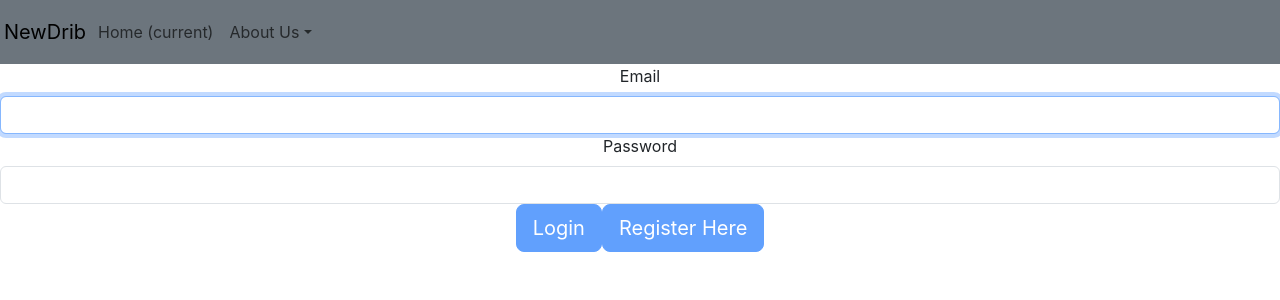
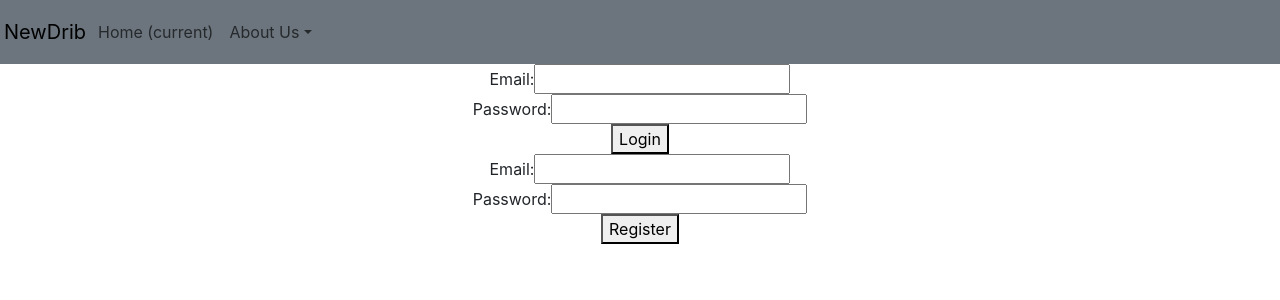
Before and after one commit to Jesalim/Dribble-ph2-project, a React (Create React App) app: page / in a window 1280 px wide. Shown: the top 300 px of the page. Built offline with nearby package versions, Linux system fonts and the light colour scheme.

Commit message:
profile component

```diff
--- a/src/components/homepage.js
+++ b/src/components/homepage.js
@@ -1,6 +1,11 @@
 // import react, { useState, useEffect } from "react";
 import Navbar from "./navbar";
 import Login from "./login";
+import Register from "./register";
+
+
+// const root = ReactDOM.createRoot(document.getElementById('yourroot'));
+
 
 
 function Homepage() {
@@ -10,8 +15,11 @@ function Homepage() {
         <div>
             <Navbar />
             <Login />
+            <Register/>
         </div>
     )
+
+    // root.render(Homepage);
 }
 
 export default Homepage
--- a/src/components/login.js
+++ b/src/components/login.js
@@ -1,82 +1,108 @@
-import React, { useState } from "react";
-import Form from "react-bootstrap/Form";
-import Button from "react-bootstrap/Button";
-// import "./Login.css";
+// import React, { useState } from "react";
+// import Form from "react-bootstrap/Form";
+// import Token from "./token";
 
-export default function Login() {
 
-  const [email, setEmail] = useState("");
+// export default function Login() {
+//   const [email, setEmail] = useState("");
+//   const [password, setPassword] = useState("");
 
-  const [password, setPassword] = useState("");
+//   // function validateForm() {
+//   //   return email.length > 0 && password.length > 0;
+//   // }
 
-  function validateForm() {
+//   function handleSubmit(event) {
+//     event.preventDefault();
+//   }
 
-    return email.length > 0 && password.length > 0;
+//   return (
+//     <card className="Login">
+//       <Form onSubmit={handleSubmit}>
+//         <Form.Group size="lg" controlId="email">
+//           <Form.Label>Email</Form.Label>
+//           <Form.Control
+//             autoFocus
+//             type="email"
+//             value={email}
+//             onChange={(e) => setEmail(e.target.value)}
+//           />
 
-  }
+//         </Form.Group>
+//         <Form.Group size="lg" controlId="password">
+//           <Form.Label>Password</Form.Label>
+//           <Form.Control
+//             type="password"
+//             value={password}
+//             onChange={(e) => setPassword(e.target.value)}
+//           />
+//         </Form.Group>
 
-  function handleSubmit(event) {
+//         <Token/>
 
-    event.preventDefault();
+//       </Form>
 
-  }
+//     </card>
+
+//   );
+
+// }
+
+
+import React, { useState } from 'react';
+
+function LoginForm() {
+  const [email, setEmail] = useState('');
+  const [password, setPassword] = useState('');
+  const [error, setError] = useState(null);
+
+  const handleSubmit = async e => {
+    e.preventDefault();
+    try {
+      // handle login logic here, for example:
+      const res = await fetch('/api/login', {
+        method: 'POST',
+        body: JSON.stringify({ email, password }),
+        headers: { 'Content-Type': 'application/json' }
+      });
+      if (!res.ok) {
+        throw new Error(res.statusText);
+      }
+      // handle successful login
+    } catch (err) {
+      setError(err.message);
+    }
+  };
+
+  // useEffect(() => {
+  //   // check if user is logged in
+  //   if (loggedIn) {
+  //     // redirect to profile
+  //     window.location.href = '/profile';
+  //   }
+  // }, [loggedIn]);
 
   return (
+    <form onSubmit={handleSubmit}>
+      <label htmlFor="email">Email:</label>
+      <input
+        type="email"
+        id="email"
+        value={email}
+        onChange={e => setEmail(e.target.value)}
+      />
+      <br />
+      <label htmlFor="password">Password:</label>
+      <input
+        type="password"
+        id="password"
+        value={password}
+        onChange={e => setPassword(e.target.value)}
+      />
+      <br />
+      {error && <p>{error}</p>}
+      <button type="submit">Login</button>
+    </form>
+  );
+}
 
-    <card className="Login">
-
-      <Form onSubmit={handleSubmit}>
-
-        <Form.Group size="lg" controlId="email">
-
-          <Form.Label>Email</Form.Label>
-
-          <Form.Control
-
-            autoFocus
-
-            type="email"
-
-            value={email}
-
-            onChange={(e) => setEmail(e.target.value)}
-
-          />
-
-        </Form.Group>
-
-        <Form.Group size="lg" controlId="password">
-
-          <Form.Label>Password</Form.Label>
-
-          <Form.Control
-
-            type="password"
-
-            value={password}
-
-            onChange={(e) => setPassword(e.target.value)}
-
-          />
-
-        </Form.Group>
-
-        <Button block size="lg" type="submit" disabled={!validateForm()}>
-
-          Login
-
-        </Button>
-
-        <Button block size="lg" type="submit" disabled={!validateForm()}>
-
-          Register Here
-
-        </Button>
-
-      </Form>
-
-    </card>
-
-  );
-
-}
+export default LoginForm;
--- /dev/null
+++ b/src/components/register.js
@@ -0,0 +1,39 @@
+import { useState } from 'react';
+
+function Register() {
+  const [email, setEmail] = useState('');
+  const [password, setPassword] = useState('');
+
+  function handleEmailChange(event) {
+    setEmail(event.target.value);
+  }
+
+  function handlePasswordChange(event) {
+    setPassword(event.target.value);
+  }
+
+  function handleSubmit(event) {
+    event.preventDefault();
+    // Send the email and password to your server here
+    console.log('Email:', email);
+    console.log('Password:', password);
+  }
+
+  return (
+    <form onSubmit={handleSubmit}>
+      <label>
+        Email:
+        <input type="email" value={email} onChange={handleEmailChange} />
+      </label>
+      <br />
+      <label>
+        Password:
+        <input type="password" value={password} onChange={handlePasswordChange} />
+      </label>
+      <br />
+      <button type="submit">Register</button>
+    </form>
+  );
+}
+
+export default Register;
--- /dev/null
+++ b/src/components/token.js
@@ -0,0 +1,54 @@
+
+
+// import React, { useState } from 'react';
+// import axios from 'axios';
+// import Register from './register';
+
+// const API_URL = 'https://api.dribbble.com/v2/user?access_token='
+// const ACCESS_TOKEN = '43179613111cce84d49ba4171c92163f0088573c1e513aef414a4766e41350a3';
+
+// function Token() {
+//   const [data, ] = useState(null);
+//   const [showForm, setShowForm] = useState(false);
+
+// //   const fetchData = async () => {
+// //     try {
+// //       const response = await axios.get('https://api.dribbble.com/v2/user?access_token=');
+// //       setData(response.data);
+// //     } catch (error) {
+// //       console.error(error);
+// //     }
+// //   }
+
+// const fetchData = async () => {
+
+// axios.post(`${API_URL} users/dribbbleuser`, {
+//     headers: {
+//       'Authorization': `Bearer ${ACCESS_TOKEN}`,
+//       'Content-Type': 'application/json'
+//     }
+//    }).then(response => {
+//     // handle the response
+
+//    }).catch(error => {
+//     // handle the error
+//     })
+//     .then (response => console.log(response))
+
+// }
+
+//   const handleRegister = () => {
+//     setShowForm(true);
+//   }
+
+//   return (
+//     <div>
+//       <button onClick={fetchData}>Login</button>
+//       <button onClick={handleRegister}>Register</button>
+//       {showForm && <Register />}
+//       {data && <pre>{JSON.stringify(data, null, 2)}</pre>}
+//     </div>
+//   );
+// }
+
+// export default Token;
```
Also changed, not shown: src/components/profile.js (added, +19 -0 lines), src/components/route.js (added, +13 -0 lines).
